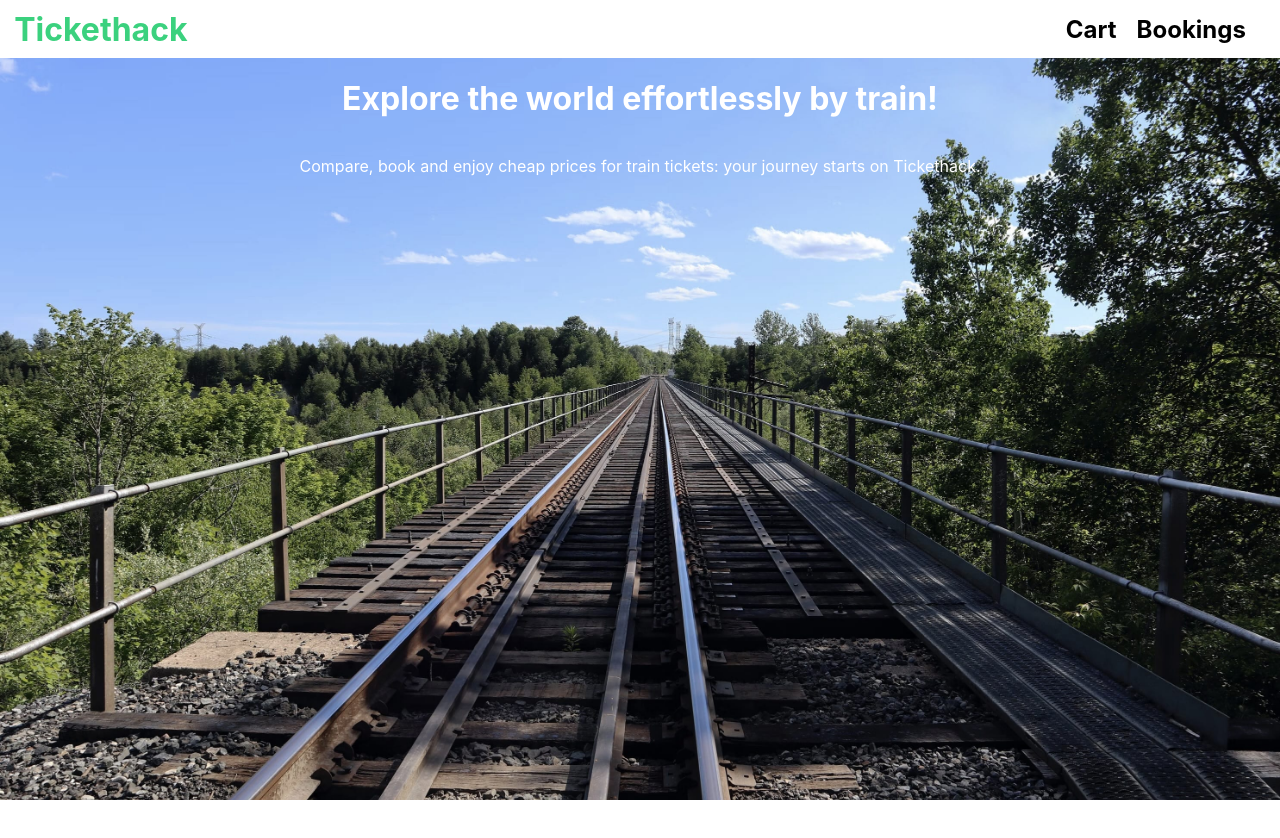
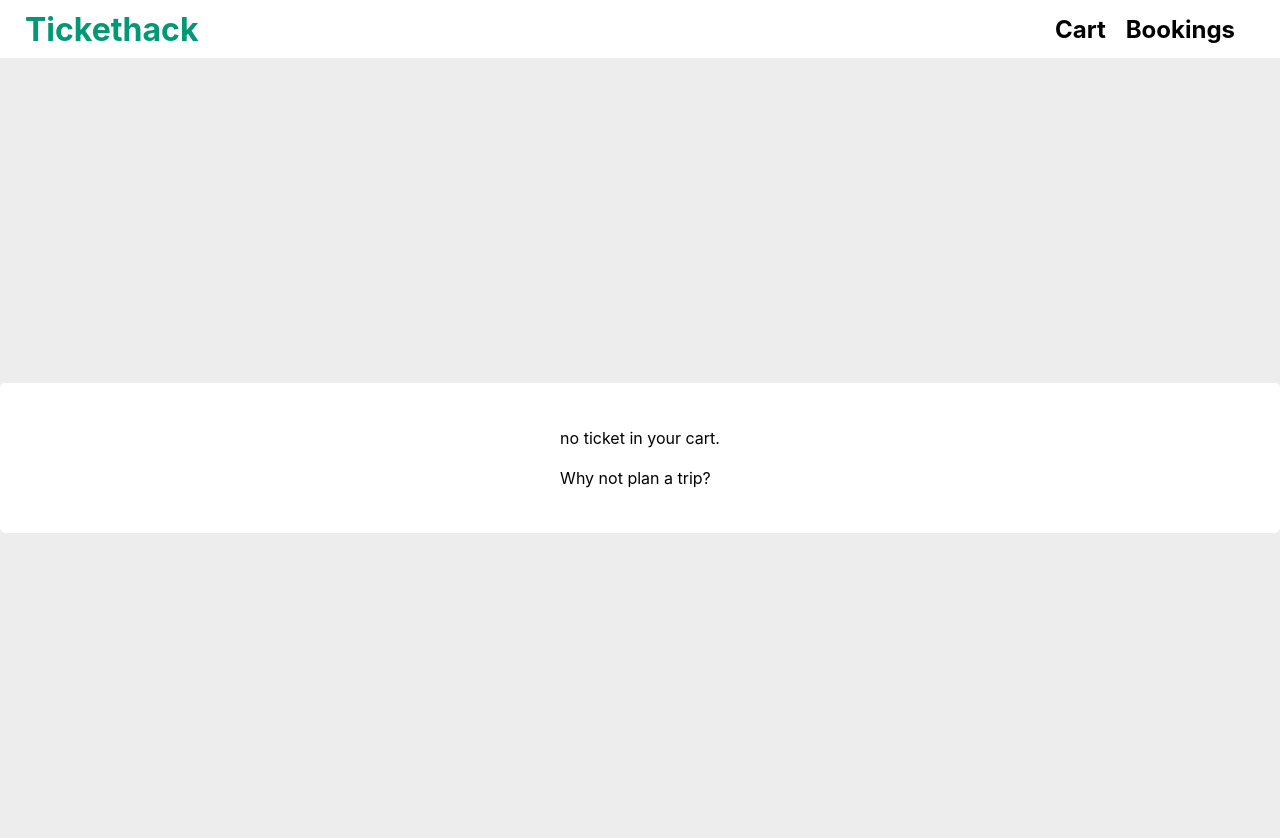
Before and after one commit to clementp0z0/TicketHack_Frontend, a plain HTML site: page cart.html in a window 1280 px wide. Before the commit the page ends 800 px from the top, so only its background shows below. Drawn offline with Linux system fonts and the light colour scheme.

Commit message:
modifictaion css

```diff
--- a/cart.css
+++ b/cart.css
@@ -2,36 +2,52 @@ body {
     min-height: 100vh;
 	width: 100vw;
 	margin: 0;
-	background-image: url('/images/background.jpg');
-    background-size: cover;
+	background-color: #EDEDED;
 	font-family: -apple-system, BlinkMacSystemFont, 'Segoe UI', Roboto, Oxygen, Ubuntu, Cantarell, 'Open Sans', 'Helvetica Neue', sans-serif;
 }
 
 #header {
     display: flex;
     flex-direction: row;
-    justify-content: space-around;
+
     background-color: white;
     height: 1vh;
     padding: 25px 25px 25px 25px;
 }
 
-
+#headerstart {
+display: flex;
+}
 
 #headerLeft {
     display: flex;
     flex-direction: row;
     align-items: center;
-    margin-left: -450px;
 }
 
 #headerRight {
+    width: 1300px;
+    display: flex;
+    flex-direction: row-reverse;
+    align-items: center;
+}
+#body{
+    height: 100vh;
     display: flex;
     flex-direction: row;
     align-items: center;
-    margin-right: -450px;
+    justify-content: center;
+
 }
-
+#carré{
+    width: 1300px;
+    height: 150px;
+    display: flex;
+    background-color: white;
+    justify-content: center;
+    align-items: center;
+    border-radius: 5px;
+}
 h2 {
     padding-right: 20px;
 }
@@ -42,7 +58,7 @@ a {
 }
 
 #titre {
-    color: rgb(59, 209, 126);
+    color: #019875;
 }
 
 #titre:hover {
--- a/cart.html
+++ b/cart.html
@@ -9,17 +9,22 @@
 </head>
 <body>
     <div id="header">
-        <div id="headerLeft">
-            <h1><a id="titre"href="Index.html">Tickethack</a></h1>
+        <div id="headerstart">
+            <div id="headerLeft">
+                <h1><a id="titre"href="Index.html">Tickethack</a></h1>
+            </div>
         </div>
         <div id="headerRight">
+            <h2><a href="booking.html">Bookings</a></h2>
             <h2><a href="cart.html">Cart</a></h2>
-            <h2><a href="booking.html">Bookings</a></h2>
         </div>
     </div>
-    <div id="homeMsg">
-        <h1>Explore the world effortlessly by train!</h1>
-        <p>Compare, book and enjoy cheap prices for train tickets: your journey starts on Tickethack.</p>
+    <div id="body">
+        <div id="carré">
+            <div id="content">
+                <p>no ticket in your cart. <br><br>Why not plan a trip?</p>
+            </div>
+        </div>
     </div>
     <script src="cart.js"></script>
 </body>
--- a/style.css
+++ b/style.css
@@ -10,13 +10,15 @@ body {
 #header {
     display: flex;
     flex-direction: row;
-    justify-content: space-around;
+
     background-color: white;
     height: 1vh;
     padding: 25px 25px 25px 25px;
 }
 
-
+#headerstart {
+display: flex;
+}
 
 #headerLeft {
     display: flex;
@@ -25,8 +27,9 @@ body {
 }
 
 #headerRight {
+    width: 1300px;
     display: flex;
-    flex-direction: row;
+    flex-direction: row-reverse;
     align-items: center;
 }
 
@@ -46,7 +49,11 @@ a {
 #titre:hover {
     cursor: pointer;
 }
-
+#content{
+    display: flex;
+    justify-content: space-around;
+    width: 800px
+}
 #homeMsg {
     display: flex;
     flex-direction: column;
@@ -101,6 +108,13 @@ a {
     padding-right: 10px;
     overflow: scroll;
 }
+#trip {
+    display: flex;
+    justify-content: space-between;
+    width: 230px;
+    align-items: center;
+
+}
 
 input {
     border: none;
@@ -120,6 +134,9 @@ input {
 #addBook {
     background-color:#019875 ;
     color: white;
+    height: 30px;
+    border-radius: 5px;
+    border: none;
 }
 #addBook:hover{
     cursor: pointer;
```
Also changed, not shown: Index.html (+5 -1 lines).
